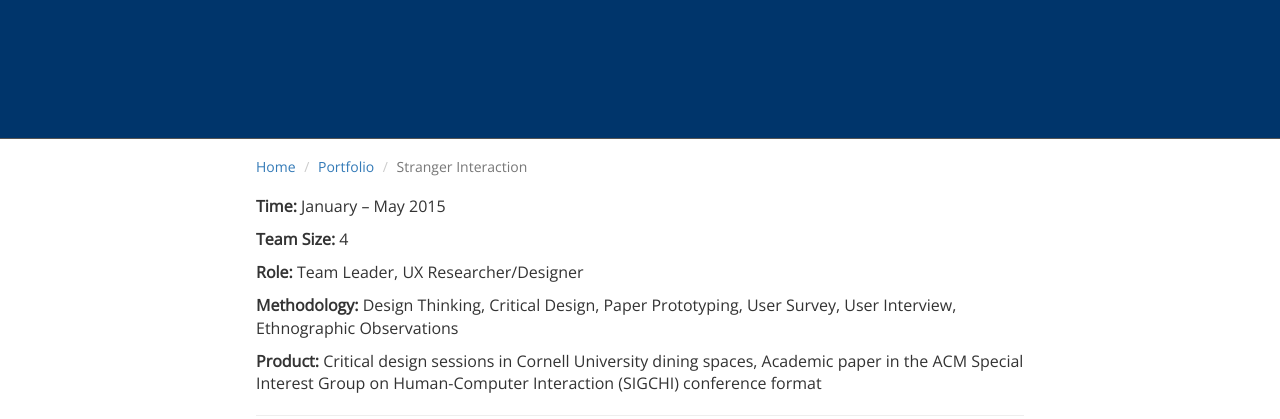
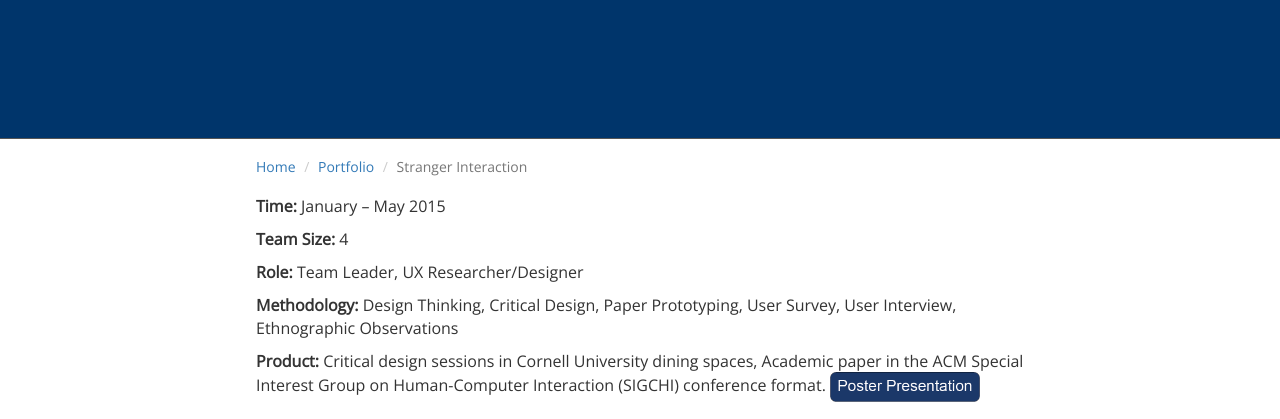
Before and after one commit to yuqicornell/yuqicornell.github.io, a plain HTML site: page projects/strangerInteraction.html in a window 1280 px wide. Shown: the part 378-797 px from the top of the page. Drawn offline with nearby package versions, Linux system fonts and the light colour scheme.

Commit message:
adding poster presentation to hci project

```diff
--- a/projects/strangerInteraction.html
+++ b/projects/strangerInteraction.html
@@ -102,7 +102,8 @@
             <p><span class="overviewCategory">Role: </span>Team Leader, UX Researcher/Designer</p>
             <!--I want to know what you specifically did in this role. As I read below I can't pick out your Team Leader contributions, your design thoughts or ideas. What specifically came from you. -->
             <p><span class="overviewCategory">Methodology: </span>Design Thinking, Critical Design, Paper Prototyping, User Survey, User Interview, Ethnographic Observations </p>
-            <p><span class="overviewCategory">Product: </span>Critical design sessions in Cornell University dining spaces, Academic paper in the ACM Special Interest Group on Human-Computer Interaction (SIGCHI) conference format</p>
+            <p><span class="overviewCategory">Product: </span>Critical design sessions in Cornell University dining spaces, Academic paper in the ACM Special Interest Group on Human-Computer Interaction (SIGCHI) conference format.
+                                                        <a href="../img/hci/HCI-poster_update2216.pdf" target="_blank"><img src="../img/hci/posterbutton.png" width="150px" alt="poster presentation button"></a></p>
         </div>
 
         <hr />
```
Also changed, not shown: img/hci/posterbutton.png (added), 4 other files.
